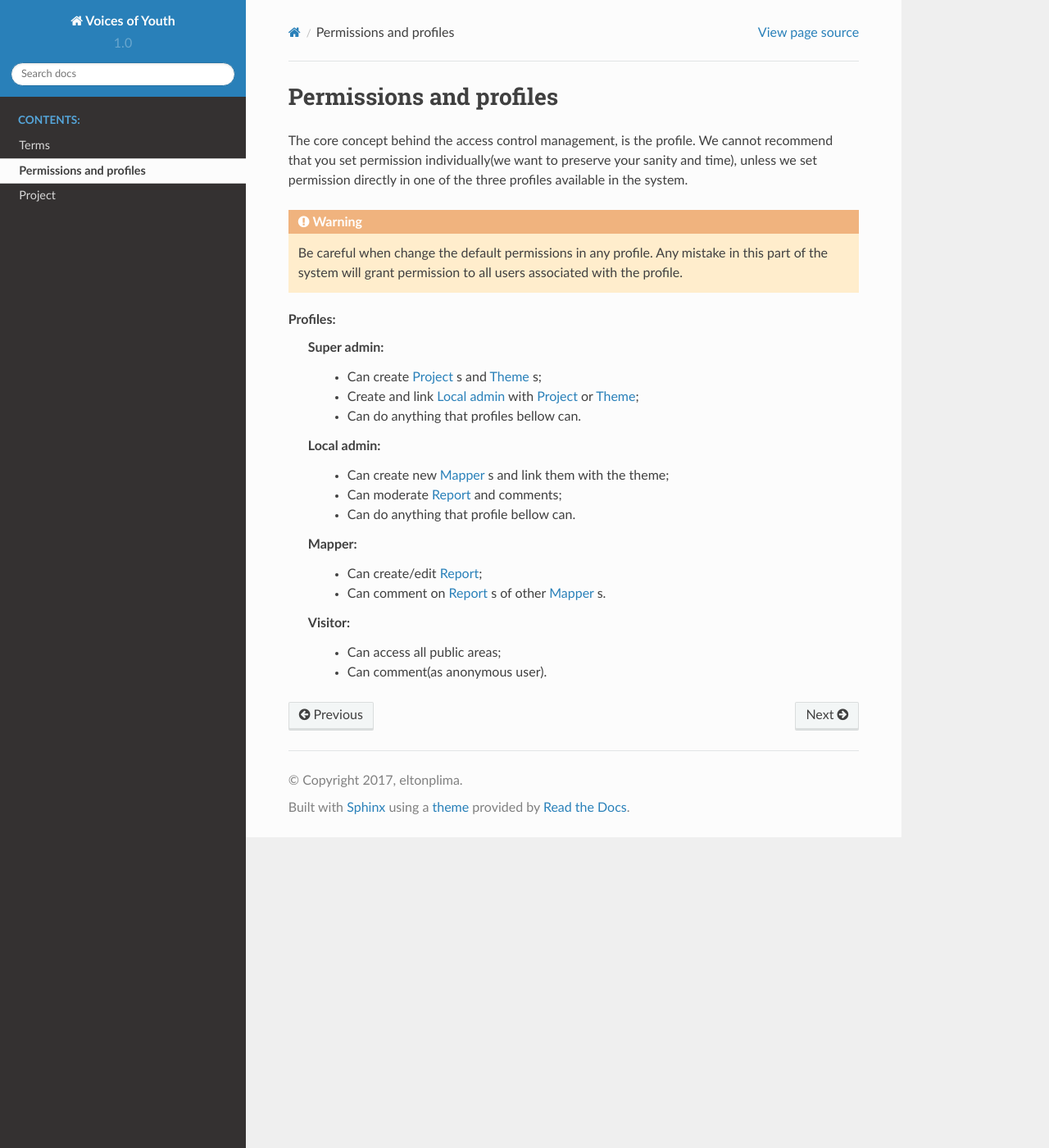
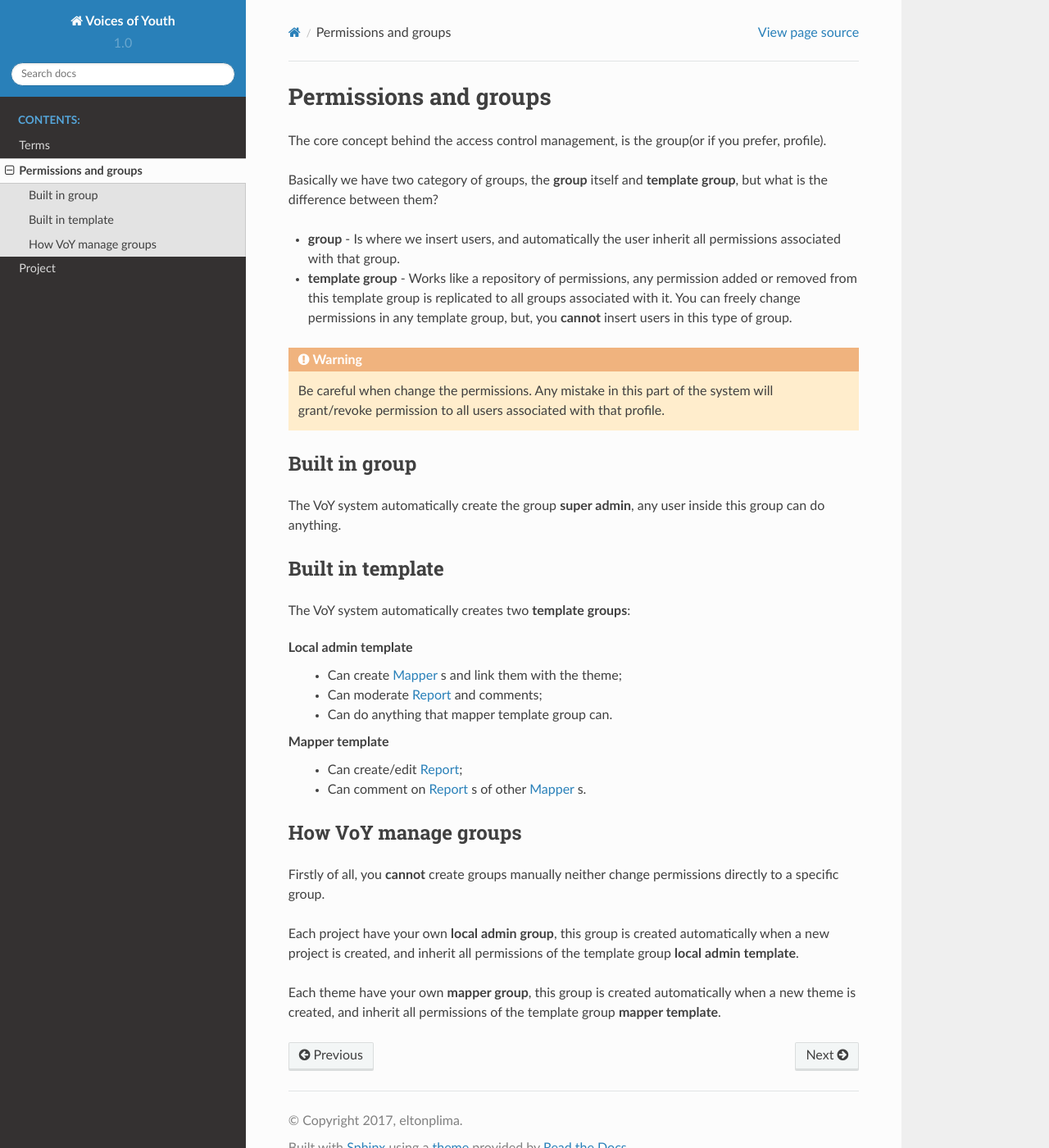
Before and after one commit to Ilhasoft/voices-of-youth, a Sphinx documentation site: the page built from docs/users/source/permissions.rst, in a window 1280 px wide and 1400 px high. Shown: the whole window at 82% size. Built offline with Sphinx 7.4.7 and the Read the Docs theme 2.0.0, drawn with Linux system fonts in a browser that asks for light colours; formulas are drawn with MathJax 3.

Commit message:
Update permissions documentation.

```diff
--- a/docs/users/source/permissions.rst
+++ b/docs/users/source/permissions.rst
@@ -1,26 +1,44 @@
-Permissions and profiles
-========================
+Permissions and groups
+======================
 
-The core concept behind the access control management, is the profile.
-We cannot recommend that you set permission individually(we want to preserve your sanity and
-time), unless we set permission directly in one of the three profiles available in the system.
+The core concept behind the access control management, is the group(or if you prefer, profile).
+
+Basically we have two category of groups, the **group** itself and **template group**, but what is the difference
+between them?
+
+* **group** - Is where we insert users, and automatically the user inherit all permissions associated with that group.
+* **template group** - Works like a repository of permissions, any permission added or removed from this template group
+  is replicated to all groups associated with it. You can freely change permissions in any template group, but, you
+  **cannot** insert users in this type of group.
 
 .. warning::
-    Be careful when change the default permissions in any profile. Any mistake in this part of the
-    system will grant permission to all users associated with the profile.
+    Be careful when change the permissions. Any mistake in this part of the system will grant/revoke permission to all
+    users associated with that profile.
 
-Profiles:
-    Super admin:
-        * Can create :ref:`project` s and :ref:`theme` s;
-        * Create and link :ref:`local-admin` with :ref:`project` or :ref:`theme`;
-        * Can do anything that profiles bellow can.
-    Local admin:
-        * Can create new :ref:`mapper` s and link them with the theme;
-        * Can moderate :ref:`report` and comments;
-        * Can do anything that profile bellow can.
-    Mapper:
-        * Can create/edit :ref:`report`;
-        * Can comment on :ref:`report` s of other :ref:`mapper` s.
-    Visitor:
-        * Can access all public areas;
-        * Can comment(as anonymous user).
+Built in group
+--------------
+The VoY system automatically create the group **super admin**, any user inside this group can do anything.
+
+Built in template
+-----------------
+The VoY system automatically creates two **template groups**:
+
+Local admin template
+    * Can create :ref:`mapper` s and link them with the theme;
+    * Can moderate :ref:`report` and comments;
+    * Can do anything that mapper template group can.
+
+Mapper template
+    * Can create/edit :ref:`report`;
+    * Can comment on :ref:`report` s of other :ref:`mapper` s.
+
+How VoY manage groups
+---------------------
+
+Firstly of all, you **cannot** create groups manually neither change permissions directly to a specific group.
+
+Each project have your own **local admin group**, this group is created automatically when a new project is created, and
+inherit all permissions of the template group **local admin template**.
+
+Each theme have your own **mapper group**, this group is created automatically when a new theme is created, and
+inherit all permissions of the template group **mapper template**.
```
